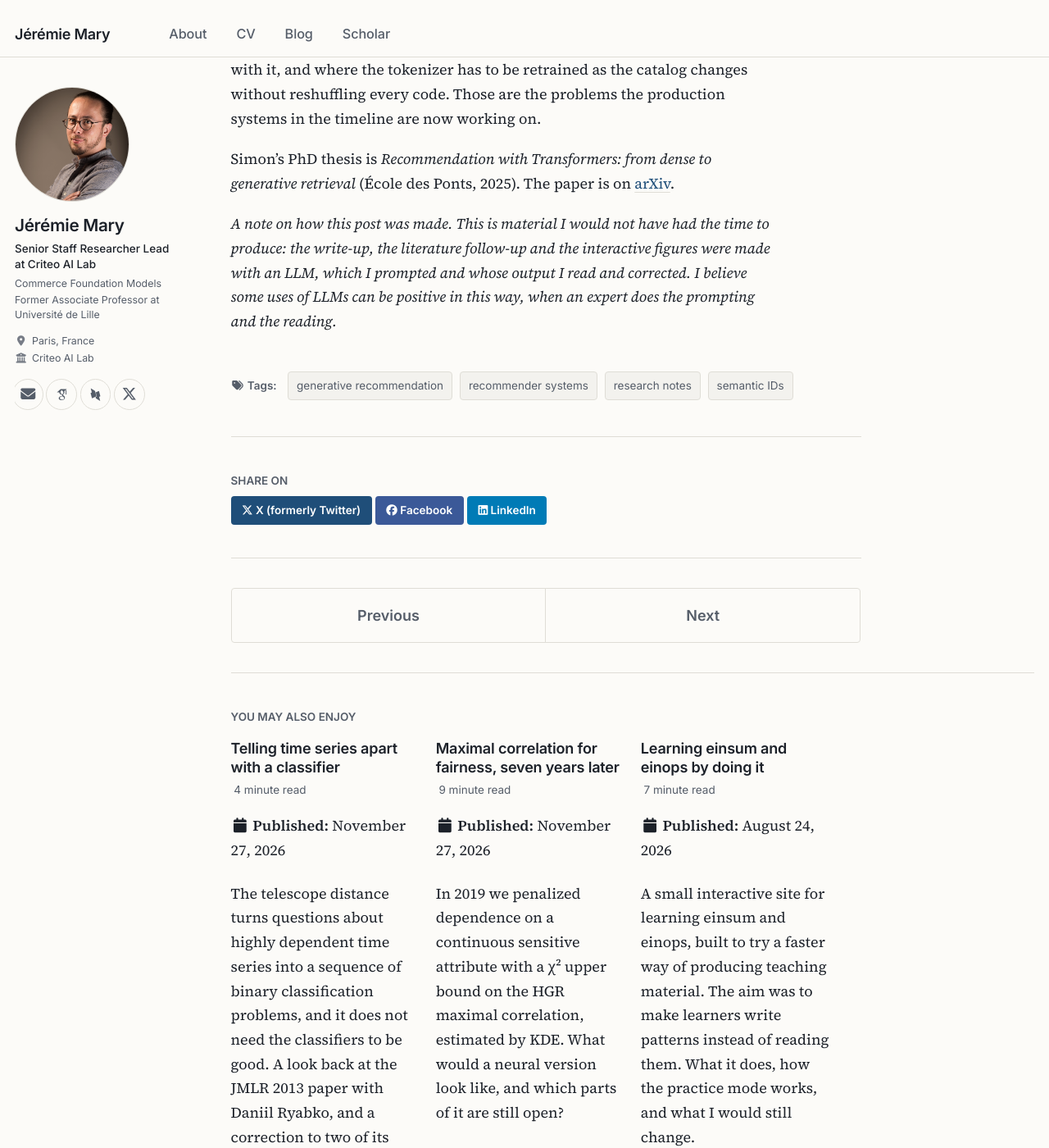
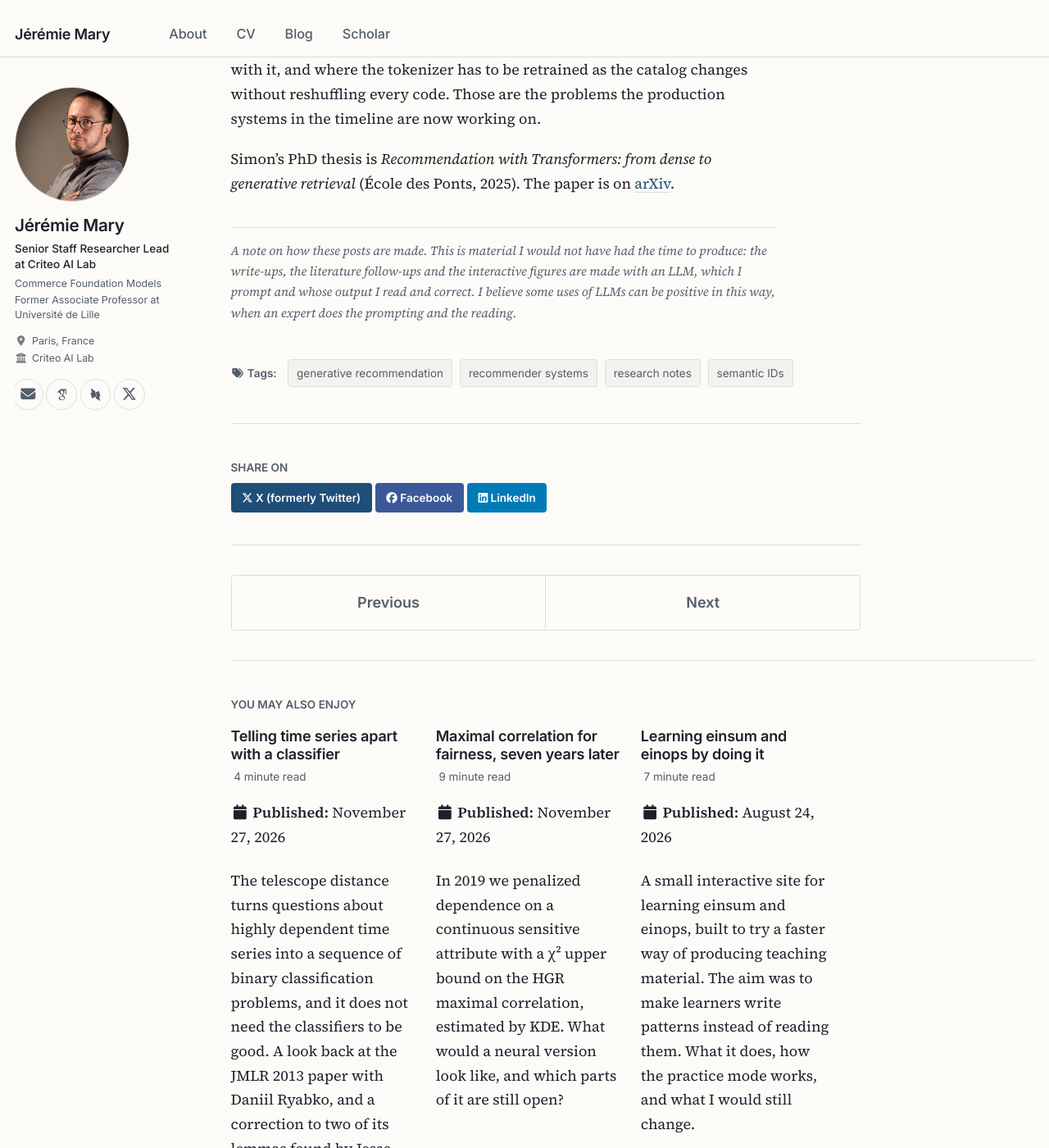
Before and after one commit to JeremieMary/jeremiemary.github.io, a Jekyll site: the page built from _posts/2026-11-27-generative-recommendation-semantic-ids.md, in a window 1280 px wide and 1400 px high, scrolled down 10842 px. Shown: the whole window at 82% size. Built offline with Jekyll 4.4.1, drawn with Linux system fonts in a browser that asks for light colours; some web fonts are replaced; some of the changed text lies outside the part shown.

Commit message:
Show the note on LLM use at the end of every blog post
Moves the note from the semantic-ID post into an include rendered by the
single layout for posts, reworded for the whole blog.

Co-Authored-By: Claude Opus 5.5 <noreply@anthropic.com>

```diff
--- /dev/null
+++ b/_includes/posts/llm-note.html
@@ -0,0 +1,4 @@
+<!-- Shown at the end of every blog post (see _layouts/single.html). -->
+<aside class="post-note">
+  <p><em>A note on how these posts are made. This is material I would not have had the time to produce: the write-ups, the literature follow-ups and the interactive figures are made with an LLM, which I prompt and whose output I read and correct. I believe some uses of LLMs can be positive in this way, when an expert does the prompting and the reading.</em></p>
+</aside>
--- a/_layouts/single.html
+++ b/_layouts/single.html
@@ -60,6 +60,8 @@ layout: default
         {% endif %}
 
         {% if page.link %}<div><a href="{{ page.link }}" class="btn">{{ site.data.ui-text[site.locale].ext_link_label | default: "Direct Link" }}</a></div>{% endif %}
+
+        {% if page.collection == 'posts' %}{% include posts/llm-note.html %}{% endif %}
       </section>
 
       <footer class="page__meta">
--- a/_posts/2026-11-27-generative-recommendation-semantic-ids.md
+++ b/_posts/2026-11-27-generative-recommendation-semantic-ids.md
@@ -136,5 +136,3 @@ The paper was rejected, and I understand some of the reasons: the small benchmar
 What I would do now is mostly about scale. The interesting regime is millions of items, where the depth decoder carries the whole index and has to grow with it, and where the tokenizer has to be retrained as the catalog changes without reshuffling every code. Those are the problems the production systems in the timeline are now working on.
 
 Simon's PhD thesis is *Recommendation with Transformers: from dense to generative retrieval* (École des Ponts, 2025). The paper is on [arXiv](https://arxiv.org/abs/2508.14910).
-
-*A note on how this post was made. This is material I would not have had the time to produce: the write-up, the literature follow-up and the interactive figures were made with an LLM, which I prompted and whose output I read and corrected. I believe some uses of LLMs can be positive in this way, when an expert does the prompting and the reading.*
--- a/_sass/_post-figures.scss
+++ b/_sass/_post-figures.scss
@@ -269,3 +269,12 @@ mjx-container[display="true"] { overflow-x: auto; overflow-y: hidden; max-width:
 @media (prefers-reduced-motion: reduce) {
   .sid-tl__list li { transition: none; }
 }
+
+/* Note at the end of every blog post (_includes/posts/llm-note.html) */
+.post-note {
+  margin-top: 2.5em;
+  padding-top: 1em;
+  border-top: 1px solid var(--c-border, #dfddd6);
+  font-size: 0.85em;
+  color: var(--c-muted, #555d69);
+}
```
